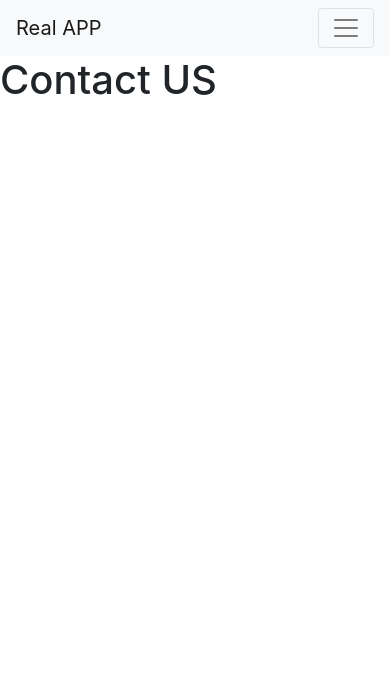
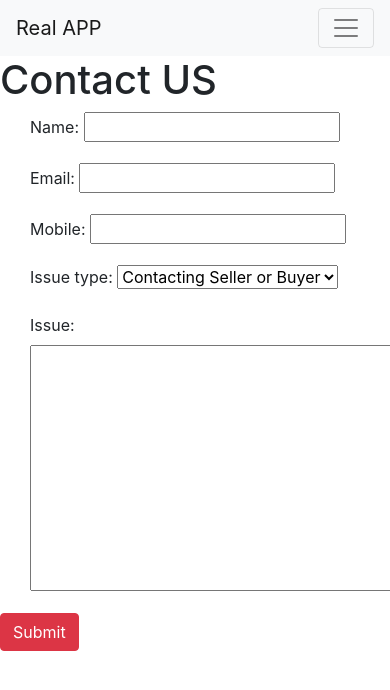
Before and after one commit to suryavamsi1563/real-estate, a Django app: page /contact in a window 390 px wide; the page is wider, and only the part inside the window is pictured. Shown: the top 690 px of that part. Run offline with Django 3.2, Linux system fonts and the light colour scheme; some libraries are stand-ins or nearby versions.

Commit message:
Forms  have been added.

```diff
--- a/property/admin.py
+++ b/property/admin.py
@@ -1,5 +1,5 @@
 from django.contrib import admin
-from .models import PropertyTable,PropertyDetails,Property_Owner_Details
+from .models import PropertyTable,PropertyDetails,Property_Owner_Details,Contacted
 # Register your models here.
 
 class PropertyAdmin(admin.ModelAdmin):
@@ -14,3 +14,4 @@ class PropertyOwnerDetailsAdmin(admin.ModelAdmin):
 admin.site.register(PropertyTable,PropertyAdmin,)
 admin.site.register(PropertyDetails,PropertyDetailsAdmin)
 admin.site.register(Property_Owner_Details,PropertyOwnerDetailsAdmin)
+admin.site.register(Contacted)
--- /dev/null
+++ b/property/forms.py
@@ -0,0 +1,50 @@
+from django import forms
+from .models import Contacted
+
+class ContactForm(forms.Form):
+    issue_choices = (
+        ('SELL', 'Selling a property'),
+        ('BUY', 'Buying Related'),
+        ('CONTACT', 'Contacting Seller or Buyer'),
+    )
+    name = forms.CharField(
+                    widget=forms.TextInput(attrs={'class':'form-control'}))
+    email = forms.EmailField(widget=forms.TextInput(attrs={'class':'form-control'}))
+    mobile = forms.IntegerField(widget=forms.TextInput(attrs={'class':'form-control'}))
+    issue_type = forms.ChoiceField(choices=issue_choices,widget=forms.Select(attrs={'class':'form-control'}))
+    issue = forms.CharField(widget=forms.Textarea(attrs={'class':'form-control'}))
+    bot_field = forms.CharField(required=False,widget=forms.HiddenInput)
+
+
+    def clean_name(self):
+        name = self.cleaned_data['name']
+        if len(name) > 20:
+            raise forms.ValidationError("Name too long")
+        return name
+
+    def clean_mobile(self):
+        mobile = self.cleaned_data['mobile']
+        if len(str(mobile)) != 10:
+            raise forms.ValidationError("Mobile number must be 10 digits only.")
+        return mobile
+
+    def clean_bot_field(self):
+        bot = self.cleaned_data['bot_field']
+        if bot:
+            raise forms.ValidationError("We dont allow Scrapping.")
+        return bot
+
+
+class ContactModalForm(forms.ModelForm):
+    class Meta():
+        model = Contacted
+        # fields = "__all__"
+        exclude = ['bot_field']
+
+class botform(forms.Form):
+    bot_field = forms.CharField(required=False,widget=forms.HiddenInput)
+    def clean_bot_field(self):
+        bot = self.cleaned_data['bot_field']
+        if bot:
+            raise forms.ValidationError("We dont allow Scrapping.")
+        return bot
--- a/property/models.py
+++ b/property/models.py
@@ -82,3 +82,20 @@ class materials(models.Model):
 
     def __str__(self):
         return self.name
+
+
+class Contacted(models.Model):
+    issue_choices = (
+        ('SELL', 'Selling a property'),
+        ('BUY', 'Buying Related'),
+        ('CONTACT', 'Contacting Seller or Buyer'),
+    )
+    name = models.CharField(max_length=40)
+    email = models.EmailField()
+    mobile = models.IntegerField()
+    issue_type=models.CharField(max_length=7,choices=issue_choices,default='CONTACT')
+    issue = models.TextField(max_length=256)
+    bot_field =models.CharField(max_length=1,blank=True, null=True)
+
+    def __str__(self):
+        return self.name
--- a/property/views.py
+++ b/property/views.py
@@ -1,7 +1,10 @@
 from django.shortcuts import render
 from django.http import HttpResponse
 from .models import PropertyTable
+from .forms import ContactForm,ContactModalForm,botform
 # Create your views here.
+
+
 
 def home_view(request):
     template_name = 'property/home.html'
@@ -21,8 +24,21 @@ def list_view(request):
 
 def contact_view(request):
     template_name = 'property/contact.html'
-    context_data = {}
+    context_data = {'form':ContactForm,'form2':ContactModalForm,'formb':botform}
 
+
+    if request.method =='POST':
+        print(request.POST)
+        form = ContactModalForm(request.POST)
+        if form.is_valid():
+            print("Form is Valid")
+            form.save(commit=True)
+            return  render(request,template_name,context_data)
+        else:
+            print(form.errors)
+            return render(request,template_name,context_data)
+    else:
+        form = ContactForm()
     return render(request,template_name,context_data)
     # return HttpResponse("This is Home.")
 
--- a/templates/property/contact.html
+++ b/templates/property/contact.html
@@ -2,5 +2,16 @@
 {% block about %}
     {% include 'snippets/nav.html' %}
     <h1>Contact US</h1>
+    <form method="POST">
+        <div class="container">
+            <div class="col-sm-6">
+                {{form2.as_p}}
+                {{formb.as_p}}
+            </div>
+        </div>
+        {% csrf_token %}
+        <input class="btn btn-danger" type="submit" value="Submit">
+    </form>
+
     {% include 'snippets/js.html' %}
 {% endblock %}
```
Also changed, not shown: db.sqlite3, property/apps.py (line endings or trailing spaces), property/migrations/0014_contacted.py (added).
